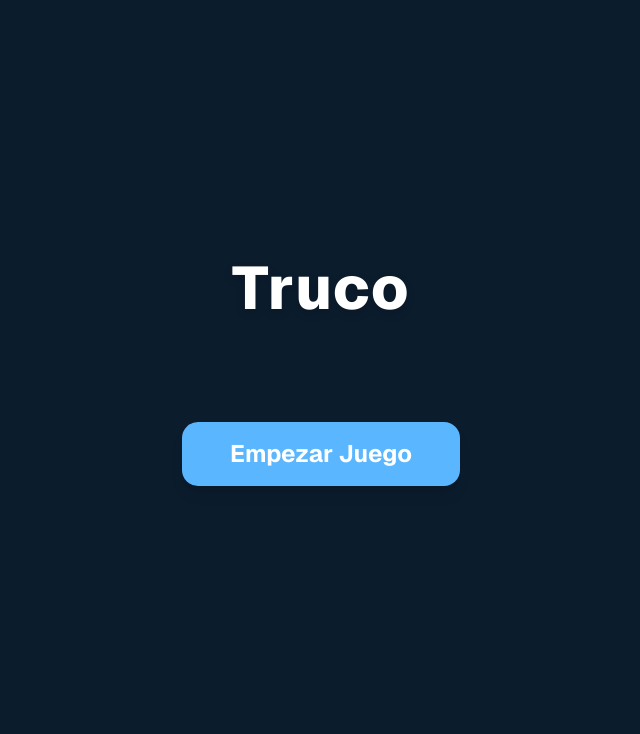
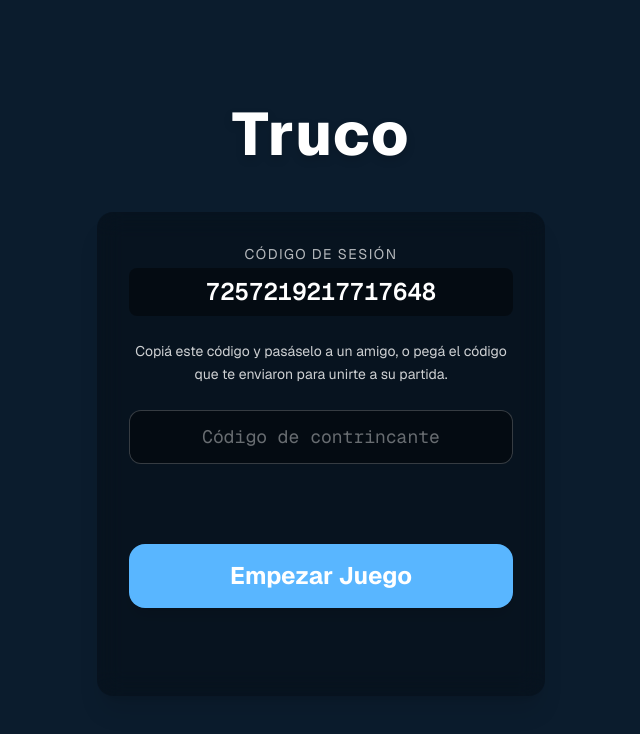
Before and after one commit to aleleup/Truco_Front_End, a Next.js app: page / in a window 1280 px wide. Shown: the top 734 px of the page, without its empty margins (319-959 px from the left). Built offline with nearby package versions, Linux system fonts and the light colour scheme; no server answers.

Commit message:
multiple games at a time -> check

```diff
--- a/app/interfaces/hooksInterfaces.ts
+++ b/app/interfaces/hooksInterfaces.ts
@@ -11,5 +11,7 @@ export interface useWebSockeInterface {
 }
 export interface idStoreInterface {
     id: number,
-    setNewId: (newId: number) => void;
+    setNewId: (newId: number) => void,
+    session: number,
+    setNewSession: (newSesion: number) => void
 }
--- a/app/interfaces/propsInterfaces.ts
+++ b/app/interfaces/propsInterfaces.ts
@@ -2,7 +2,7 @@ import { Card } from "./gameDataFlowInterfaces"
 
 export interface buttonWithWsProps {
     isButtonEnabled: boolean,
-    setIsButtonEnabled: (b: boolean) => void
+    setIsButtonEnabled: (b: boolean) => void,
     };
 export interface ActionModalProps {
   buttonsArray: string[],
--- a/app/page.tsx
+++ b/app/page.tsx
@@ -1,34 +1,79 @@
 'use client'
 import { ButtonWithWs } from "@/components/ButtonWithWs";
 import { useEffect, useState } from "react";
+import { useIdStore } from '@/hooks/useIdStore';
 
 export default function Home() {
-  const [isButtonEnabled, setIsButtonEnabled] = useState<boolean>(true);
-  const trucoPhases:Array<string>  = [
-    "Una vez una paloma ofreció darme su nido,y yo creyendo una bromano le eché la Falta envido.",
-    "Los gauchos del General peleaba con trabuco, yo peleo con tres cartas porque estoy jugando al Truco.",
-    "Vamos medio derrotados pero no le temo al cuco; pues cantan los colorados Falta envido y truco."];
-  const [actualPhase, setActualPhase] = useState<string>("")
-  const [i, setI] = useState<number>(0)
+  const [isButtonEnabled, setIsButtonEnabled] = useState(true);
+  const [fixedSessionId, setFixedSessionId] = useState<number | null>(null);
+  const {setNewSession} = useIdStore()
+  useEffect(() => {
+    const randomSession = Math.floor(Math.random() * 10 ** 16);
+    setFixedSessionId(randomSession);
+    setNewSession(randomSession);
+  }, []);
 
-  useEffect(() => {
-    if (!isButtonEnabled){
-      const interval = setInterval(() => {
-        setI(prev => prev + 1 >= trucoPhases.length ? 0 : prev + 1);
-      }, 6000); // 3 seconds
-
-      return () => clearInterval(interval);
-    }
-}, [isButtonEnabled]);
     return (
-    <main className="min-h-screen flex flex-col items-center justify-center bg-[var(--color-primary)] text-white font-sans p-8">
+     <main className="min-h-screen flex flex-col items-center justify-center bg-[var(--color-primary)] text-white font-sans px-6">
 
   {/* Title */}
   <h1 className="text-6xl font-extrabold tracking-wide mb-12 drop-shadow-lg">
     Truco
   </h1>
-      <span>{!isButtonEnabled && trucoPhases[i]}</span>
-      <ButtonWithWs isButtonEnabled={isButtonEnabled} setIsButtonEnabled={setIsButtonEnabled}/>
+
+  {/* Card */}
+  <div className="w-full max-w-md bg-black/30 backdrop-blur-md rounded-2xl shadow-xl p-8 flex flex-col gap-6">
+
+    {/* Session code */}
+    <div className="text-center">
+      <p className="text-sm uppercase tracking-widest text-white/70 mb-1">
+        Código de sesión
+      </p>
+      <p className="text-2xl font-mono font-semibold bg-black/40 rounded-lg py-2 px-4 select-all">
+        {fixedSessionId /* @TODO:  copy to clipboard */}
+      </p>
+    </div>
+
+    {/* Description */}
+    <p className="text-center text-white/80 text-sm leading-relaxed">
+      Copiá este código y pasáselo a un amigo, o pegá el código que te enviaron
+      para unirte a su partida.
+    </p>
+
+    {/* Input */}
+    <input
+      type="text"
+      placeholder="Código de contrincante"
+      className="
+        w-full
+        rounded-xl
+        bg-black/40
+        border border-white/20
+        px-4 py-3
+        text-center
+        text-lg
+        font-mono
+        placeholder:text-white/40
+        focus:outline-none
+        focus:ring-2
+        focus:ring-white/50
+        transition
+      "
+      onChange={(e) =>
+        setNewSession(
+        Number(e.target.value.trim())
+        )
+      }
+    />
+
+    {/* Button */}
+    <ButtonWithWs
+      isButtonEnabled={isButtonEnabled}
+      setIsButtonEnabled={setIsButtonEnabled}
+
+    />
+  </div>
 </main>
+
     );
 }
--- a/app/playground/page.tsx
+++ b/app/playground/page.tsx
@@ -12,7 +12,7 @@ import DealingCardsModal from './components/DealingCardsModal';
 import { EnvidoModal } from './components/EnvidoModal';
 
 function PlayGround() {
-  const { id } = useIdStore();
+  const { id, session } = useIdStore();
 
   //PLAYERS Status STATES
   const [playersActionUrl, setPlayersActionUrl] = useState<string>('');
@@ -111,8 +111,8 @@ function PlayGround() {
 
   useEffect(() => {
       if (id === -1) return;
-      setPublicViewUrl(`${process.env.NEXT_PUBLIC_ENDPOINT}/public-view/${id}`)
-      setPlayersActionUrl(`${process.env.NEXT_PUBLIC_ENDPOINT}/playground/${id}`)
+      setPublicViewUrl(`${process.env.NEXT_PUBLIC_ENDPOINT}/public-view/${session}/${id}`)
+      setPlayersActionUrl(`${process.env.NEXT_PUBLIC_ENDPOINT}/playground/${session}/${id}`)
   }, [id]);
 
   function typedKeys<T extends object>(obj: T): (keyof T)[] {
--- a/components/ButtonWithWs.tsx
+++ b/components/ButtonWithWs.tsx
@@ -13,12 +13,14 @@ export const ButtonWithWs = ({isButtonEnabled, setIsButtonEnabled}: buttonWithWs
     const {messages} = useWebSocket(url)
 
     const router = useRouter();
-    const {id, setNewId} = useIdStore();
+    const {id, setNewId, session} = useIdStore();
 
-    const connectToWs = () => {
+    const connectToWs = async () => {
         setTitleButton("Conectandose...")
-        setIsButtonEnabled(false)
-        setUrl(`${process.env.NEXT_PUBLIC_ENDPOINT}/enter-lobby/${Math.random()}`)
+        setIsButtonEnabled(false);
+        const newId = Math.random()
+        await fetch(`${process.env.NEXT_PUBLIC_ENDPOINT}/store-session-id/${session}`)
+        setUrl(`${process.env.NEXT_PUBLIC_ENDPOINT}/enter-lobby/${session}/${newId}`)
     }
 
     useEffect(() => {
--- a/hooks/useIdStore.ts
+++ b/hooks/useIdStore.ts
@@ -3,5 +3,7 @@ import {create} from "zustand";
 
 export const useIdStore = create<idStoreInterface>(set => ({
     id: -1,
-    setNewId: (newId: number) => set({id: newId})
+    setNewId: (newId: number) => set({id: newId}),
+    session: -1,
+    setNewSession: (newSesion: number) => set({session: newSesion}),
 }))
```
Lines whose indentation alone changed are shown as unchanged.
